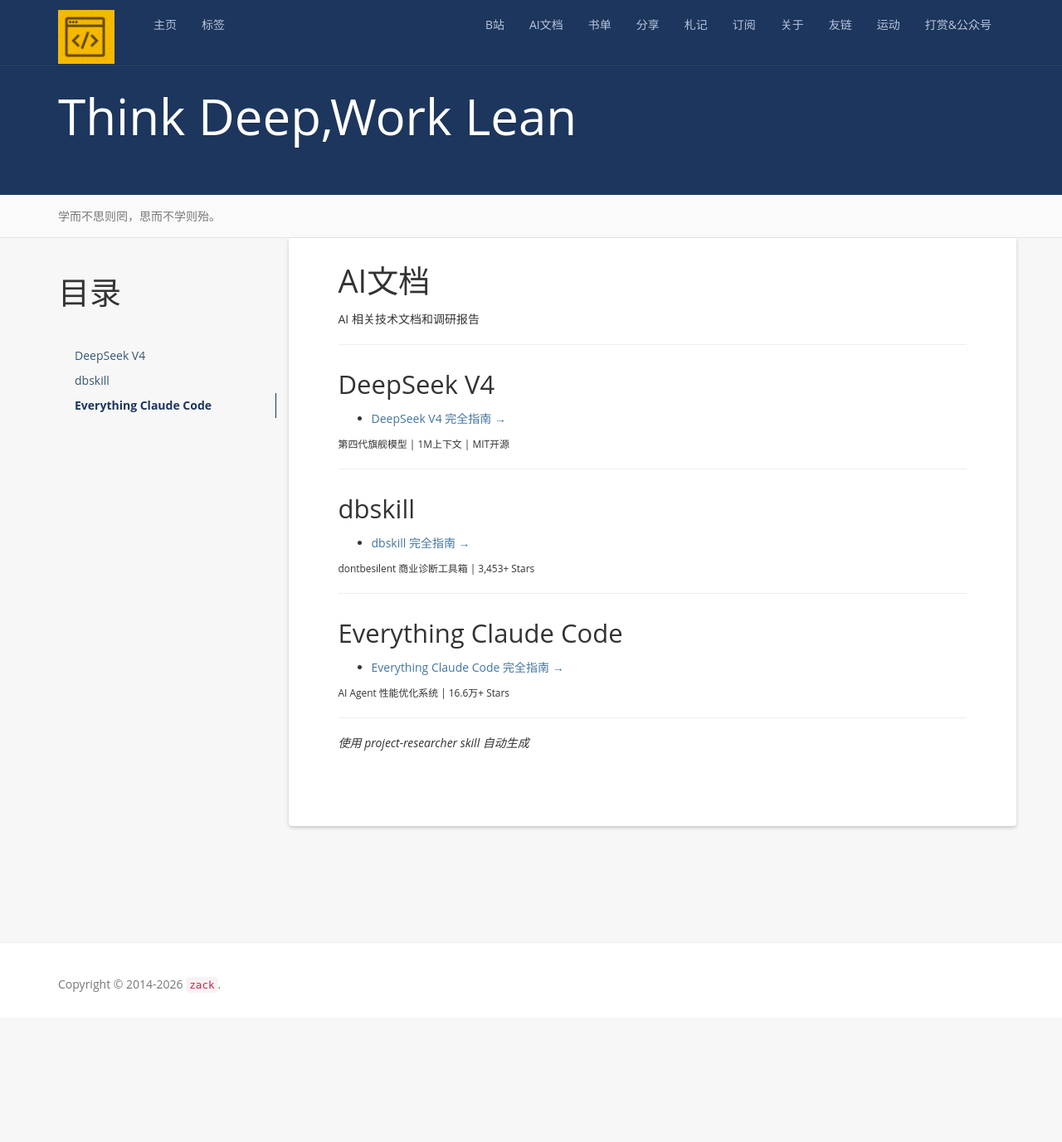
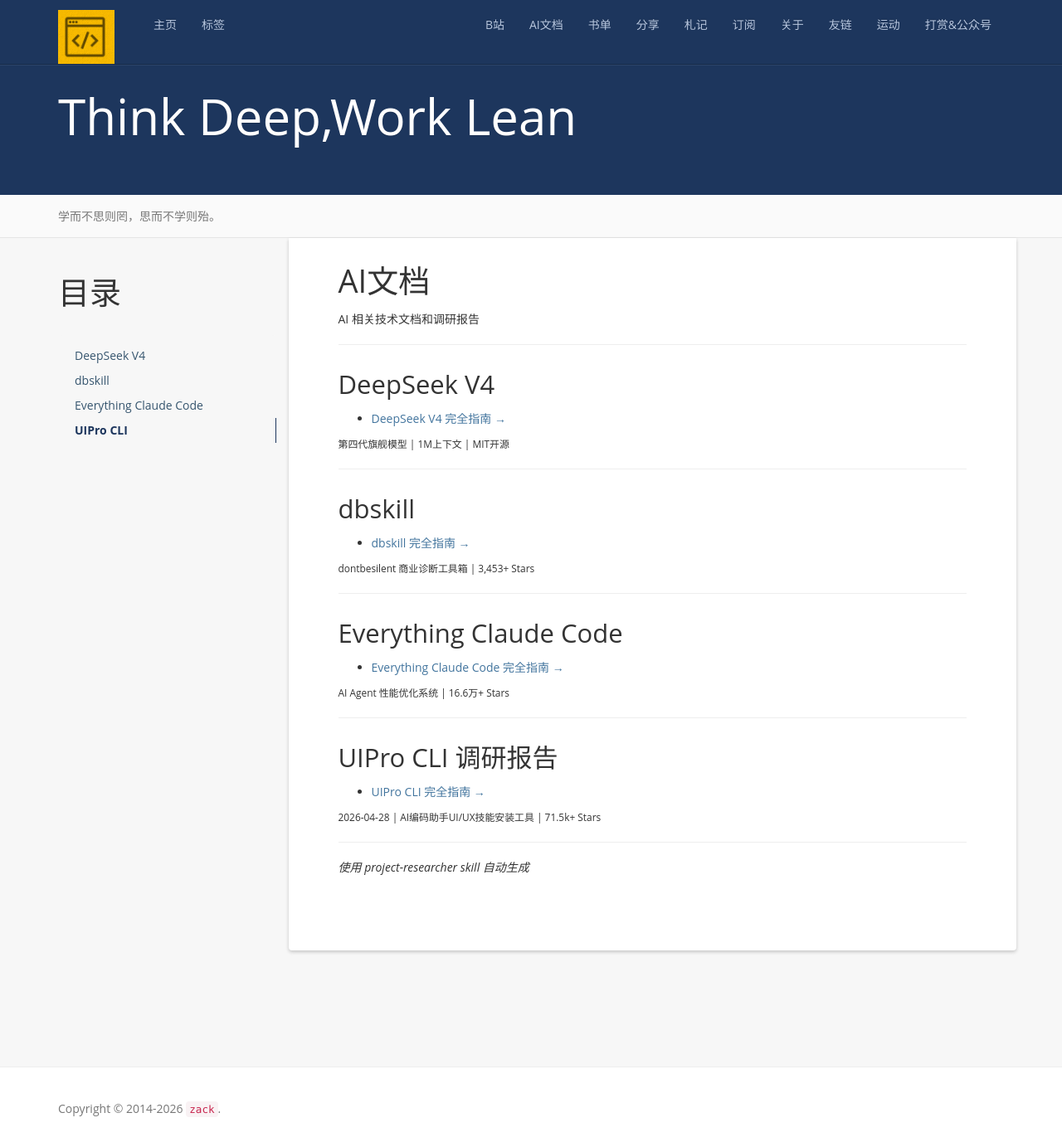
Before and after one commit to zackzhangkai/zackzhangkai.github.io, a Jekyll site: the page built from tag/AI文档/index.html, in a window 1280 px wide and 1377 px high. Shown: the whole window at 83% size. Built offline with Jekyll 4.4.1, drawn with Linux system fonts in a browser that asks for light colours; nearby versions of some CDN libraries; comment, search, counter and statistics services are not loaded.

Commit message:
Add uipro-cli research report to AI文档 tag page

```diff
--- a/tag/AI文档/index.html
+++ b/tag/AI文档/index.html
@@ -14,7 +14,8 @@
             <li><a href="#deepseek-v4">DeepSeek V4</a></li>
             <li><a href="#dbskill">dbskill</a></li>
             <li><a href="#everything-claude-code">Everything Claude Code</a></li>
-          </ul>
+            <li><a href="#uipro-cli">UIPro CLI</a></li>
+           </ul>
         </div>
       </div>
     </div>
@@ -49,7 +50,15 @@
             <p><small>AI Agent 性能优化系统 | 16.6万+ Stars</small></p>
 
             <hr>
-            <p><em>使用 project-researcher skill 自动生成</em></p>
+
+             <h2 id="uipro-cli">UIPro CLI 调研报告</h2>
+             <ul>
+               <li><a href="https://zackzhangkai.github.io/uipro-cli-research.html" target="_blank">UIPro CLI 完全指南 →</a></li>
+             </ul>
+             <p><small>2026-04-28 | AI编码助手UI/UX技能安装工具 | 71.5k+ Stars</small></p>
+
+             <hr>
+             <p><em>使用 project-researcher skill 自动生成</em></p>
 
           </div>
         </div>
```
